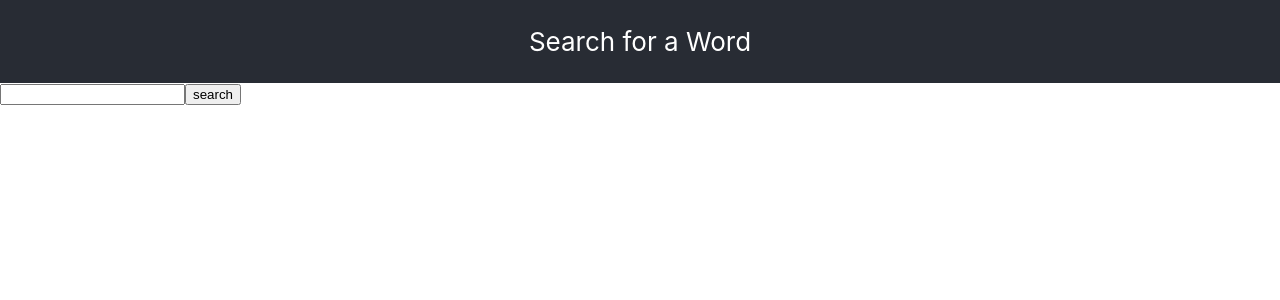
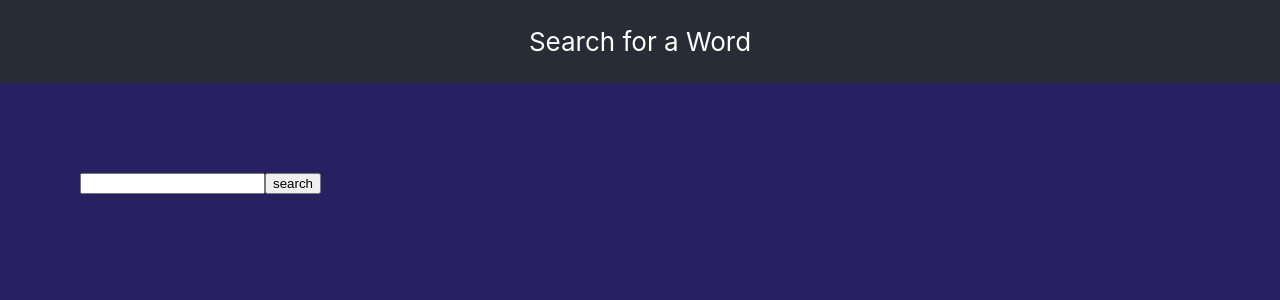
Before and after one commit to Brian-Bartels/safe-dictionary, a React (Create React App) app: page / in a window 1280 px wide. Shown: the top 300 px of the page. Built offline with nearby package versions, Linux system fonts and the light colour scheme.

Commit message:
style slightly better and added redaction

```diff
--- a/src/App.css
+++ b/src/App.css
@@ -9,6 +9,26 @@
   justify-content: center;
   font-size: calc(10px + 2vmin);
   color: white;
+}
+
+.results {
+  background-color: #282060;
+  display: flex;
+  padding: 5rem;
+  position: relative;
+  height: auto;
+  min-height: 100%;
+  flex-direction: column;
+  font-size: calc(10px + 2vmin);
+  color: white;
+}
+
+.App {
+  height: 100%;
+}
+
+html, body, #root {
+  height: 100%
 }
 
 .App-link {
--- a/src/App.js
+++ b/src/App.js
@@ -10,7 +10,9 @@ function App() {
           Search for a Word
         </p>
       </header>
-      <NameForm/>
+      <div className='results'>
+        <NameForm/>
+      </div>
     </div>
   );
 }
@@ -69,7 +71,7 @@ function Word(props) {
       <>
         <ul>
           {props.word.meanings.map((meaning, index) => {
-            return <Meaning meaning={meaning}/>;
+            return <Meaning meaning={meaning} wordString={props.word.word}/>;
           })}
         </ul>
       </>
@@ -85,7 +87,7 @@ function Meaning(props) {
         <p>{`Part Of Speech: ${props.meaning.partOfSpeech}`}</p>
         <ul>
           {props.meaning.definitions.map((def, index) => {
-            return <p>{def.definition}</p>;
+            return <p>{sanitizeString(def.definition, props.wordString)}</p>;
           })}
         </ul>
       </>
@@ -95,4 +97,11 @@ function Meaning(props) {
   return null;
 }
 
+function sanitizeString(str, word) {
+  const regexBefore = new RegExp(`\\b\\w+${word}\\w*\\b`, 'i');
+  const regexAfter = new RegExp(`\\b\\w*${word}\\w+\\b`, 'i');
+  const temp = str.replace(regexBefore, "(REDACTED)");
+  return temp.replace(regexAfter, "(REDACTED)");
+}
+
 export default App;
```
